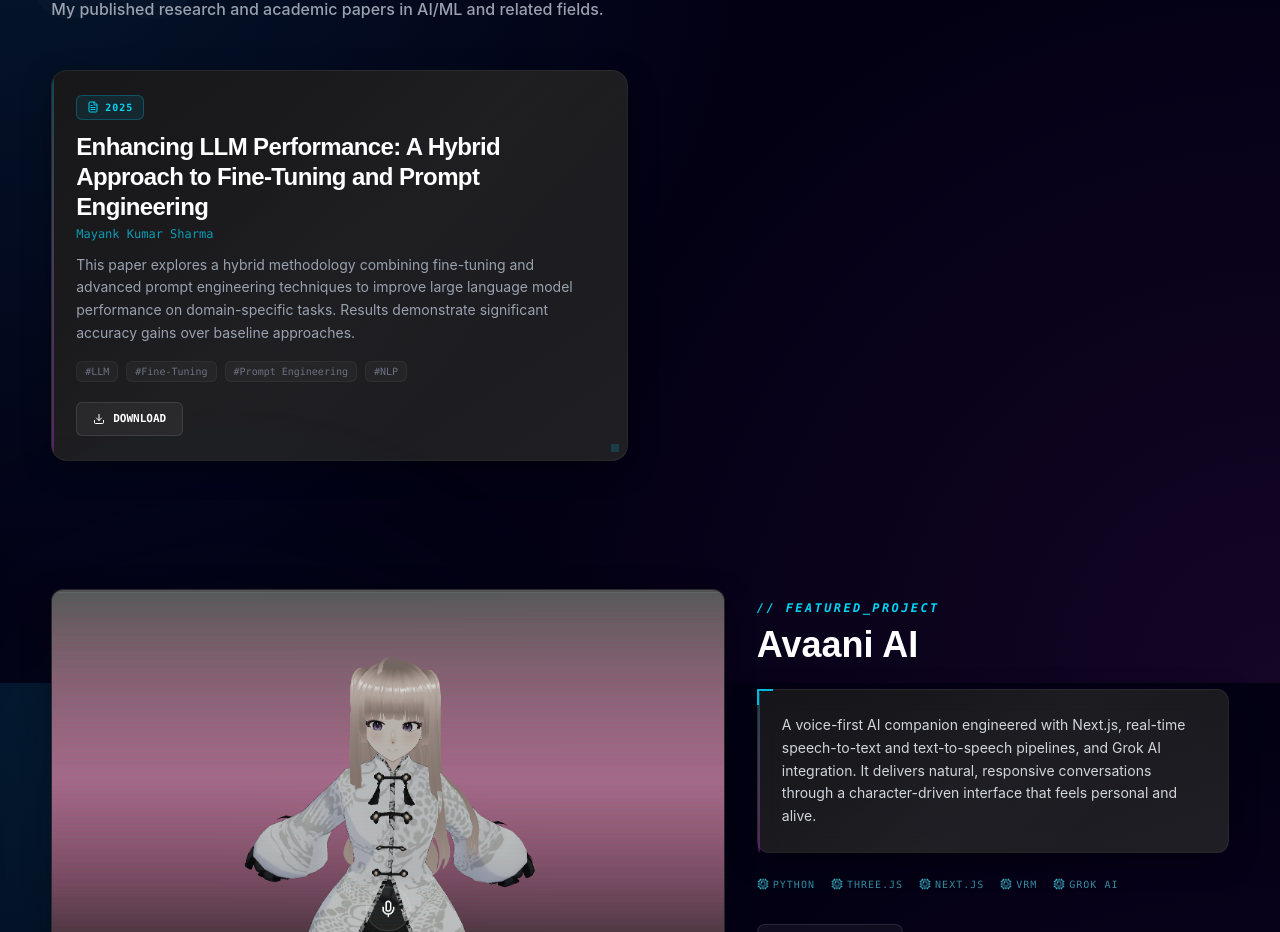
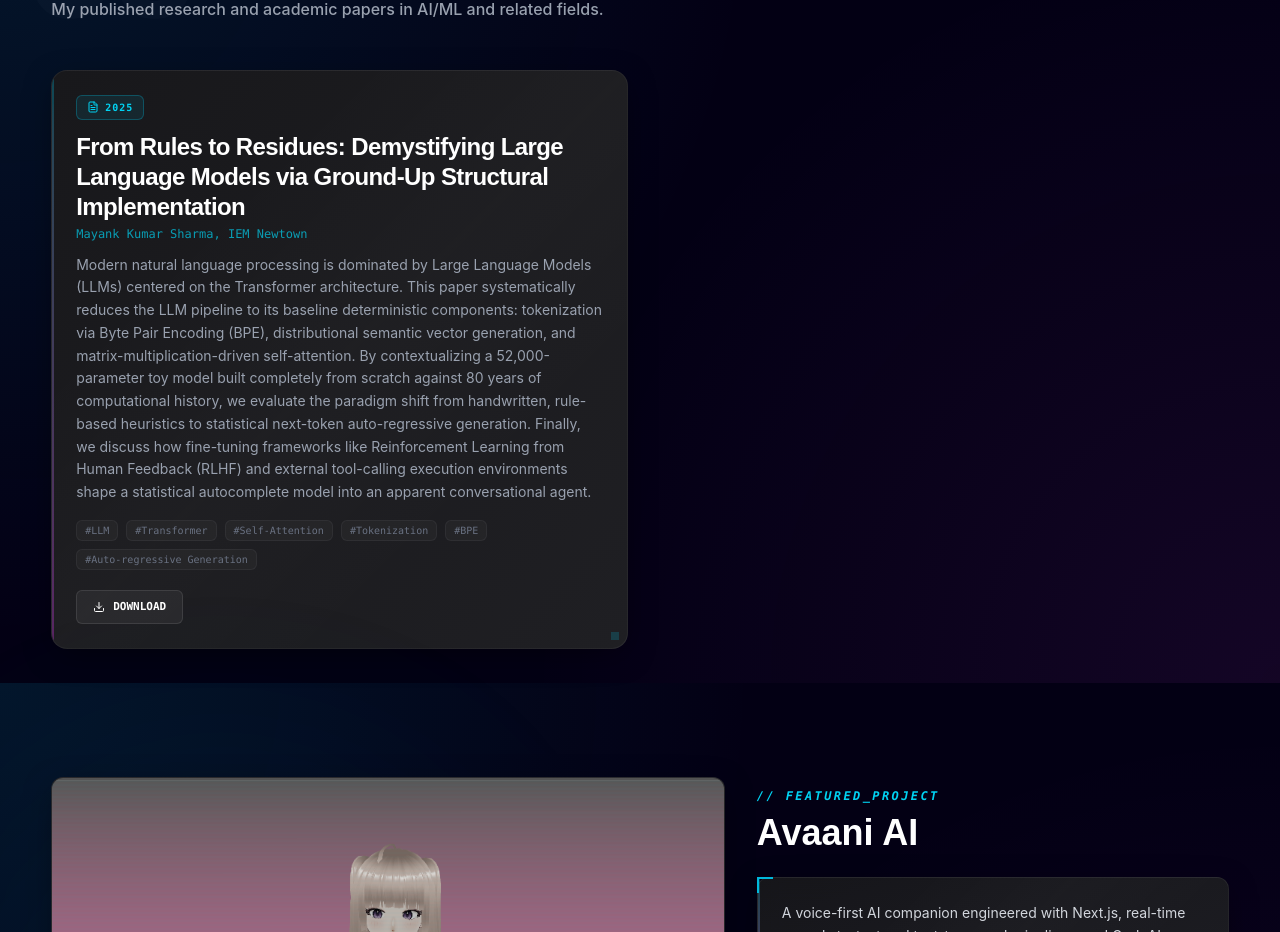
Before and after one commit to Mayank8159/portfolio, a Next.js app in the folder client/: page / in a window 1280 px wide. Shown: the part 2517-3449 px from the top of the page. Built offline with nearby package versions, Linux system fonts and the light colour scheme; a web font is replaced by a local one.

Commit message:
Update research paper details to reflect new title, authors, and abstract

```diff
--- a/client/src/data/portfolio.js
+++ b/client/src/data/portfolio.js
@@ -66,11 +66,11 @@ export const quickFacts = [
 
 export const researchPapers = [
   {
-    title: "Enhancing LLM Performance: A Hybrid Approach to Fine-Tuning and Prompt Engineering",
-    authors: "Mayank Kumar Sharma",
-    abstract: "This paper explores a hybrid methodology combining fine-tuning and advanced prompt engineering techniques to improve large language model performance on domain-specific tasks. Results demonstrate significant accuracy gains over baseline approaches.",
+    title: "From Rules to Residues: Demystifying Large Language Models via Ground-Up Structural Implementation",
+    authors: "Mayank Kumar Sharma, IEM Newtown",
+    abstract: "Modern natural language processing is dominated by Large Language Models (LLMs) centered on the Transformer architecture. This paper systematically reduces the LLM pipeline to its baseline deterministic components: tokenization via Byte Pair Encoding (BPE), distributional semantic vector generation, and matrix-multiplication-driven self-attention. By contextualizing a 52,000-parameter toy model built completely from scratch against 80 years of computational history, we evaluate the paradigm shift from handwritten, rule-based heuristics to statistical next-token auto-regressive generation. Finally, we discuss how fine-tuning frameworks like Reinforcement Learning from Human Feedback (RLHF) and external tool-calling execution environments shape a statistical autocomplete model into an apparent conversational agent.",
     file: "/papers/paperLLM.docx",
-    tags: ["LLM", "Fine-Tuning", "Prompt Engineering", "NLP"],
+    tags: ["LLM", "Transformer", "Self-Attention", "Tokenization", "BPE", "Auto-regressive Generation"],
     year: "2025",
   },
 ];
```
